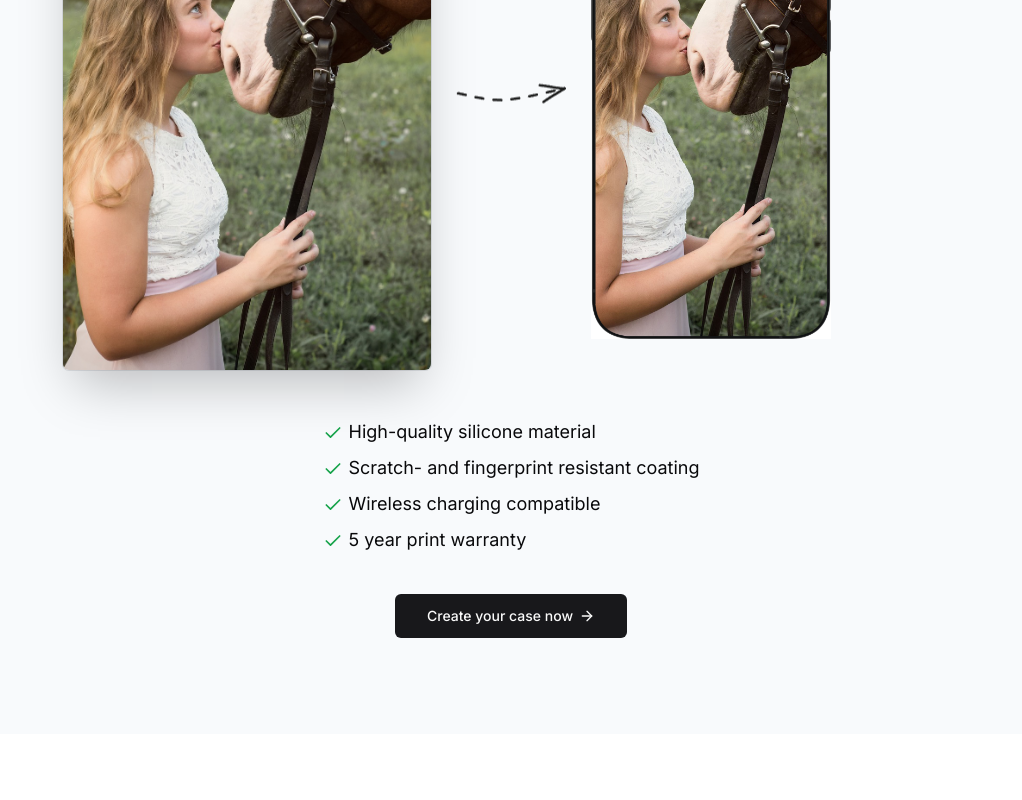
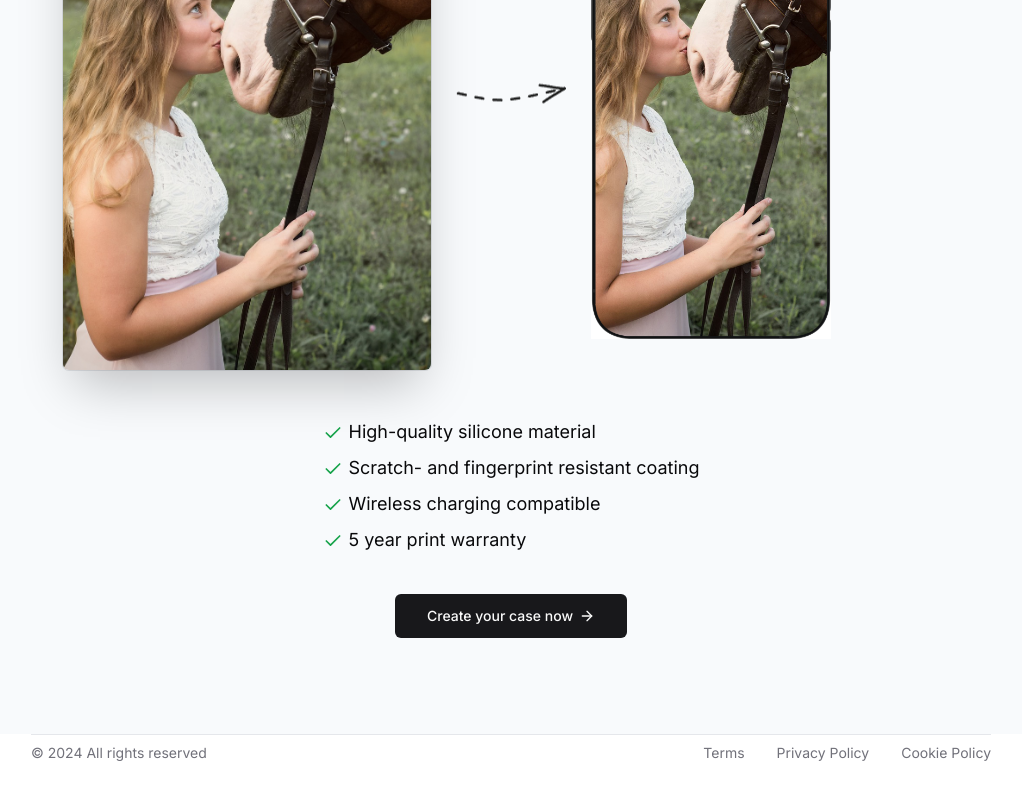
Before and after one commit to dipeshtamang07/casemyphone, a Next.js app: page / in a window 1280 px wide. Shown: the part 1994-2794 px from the top of the page, without its empty margins (129-1151 px from the left). Before the commit the page ends 2728 px from the top, so only its background shows below. Built offline with nearby package versions, Linux system fonts and the light colour scheme.

Commit message:
Feature: Added Footer

```diff
--- a/src/app/layout.tsx
+++ b/src/app/layout.tsx
@@ -2,6 +2,7 @@
 import { Inter } from "next/font/google";
 import "./globals.css";
 import Navbar from "@/components/Navbar";
+import Footer from "@/components/Footer";
 
 const inter = Inter({ subsets: ["latin"] });
 
@@ -20,6 +21,7 @@
       <body className={inter.className}>
         <Navbar />
         <main>{children}</main>
+        <Footer />
       </body>
     </html>
   );
--- /dev/null
+++ b/src/components/Footer.tsx
@@ -0,0 +1,42 @@
+import Link from 'next/link'
+import MaxWidthWrapper from './MaxWidthWrapper'
+
+const Footer = () => {
+  return (
+    <footer className='bg-white h-20 relative'>
+      <MaxWidthWrapper>
+        <div className='border-t border-gray-200 pt-2' />
+
+        <div className='h-full flex flex-col md:flex-row md:justify-between justify-center items-center'>
+          <div className='text-center md:text-left pb-2 md:pb-0'>
+            <p className='text-sm text-muted-foreground'>
+              &copy; {new Date().getFullYear()} All rights reserved
+            </p>
+          </div>
+
+          <div className='flex items-center justify-center'>
+            <div className='flex space-x-8'>
+              <Link
+                href='#'
+                className='text-sm text-muted-foreground hover:text-gray-600'>
+                Terms
+              </Link>
+              <Link
+                href='#'
+                className='text-sm text-muted-foreground hover:text-gray-600'>
+                Privacy Policy
+              </Link>
+              <Link
+                href='#'
+                className='text-sm text-muted-foreground hover:text-gray-600'>
+                Cookie Policy
+              </Link>
+            </div>
+          </div>
+        </div>
+      </MaxWidthWrapper>
+    </footer>
+  )
+}
+
+export default Footer
```
